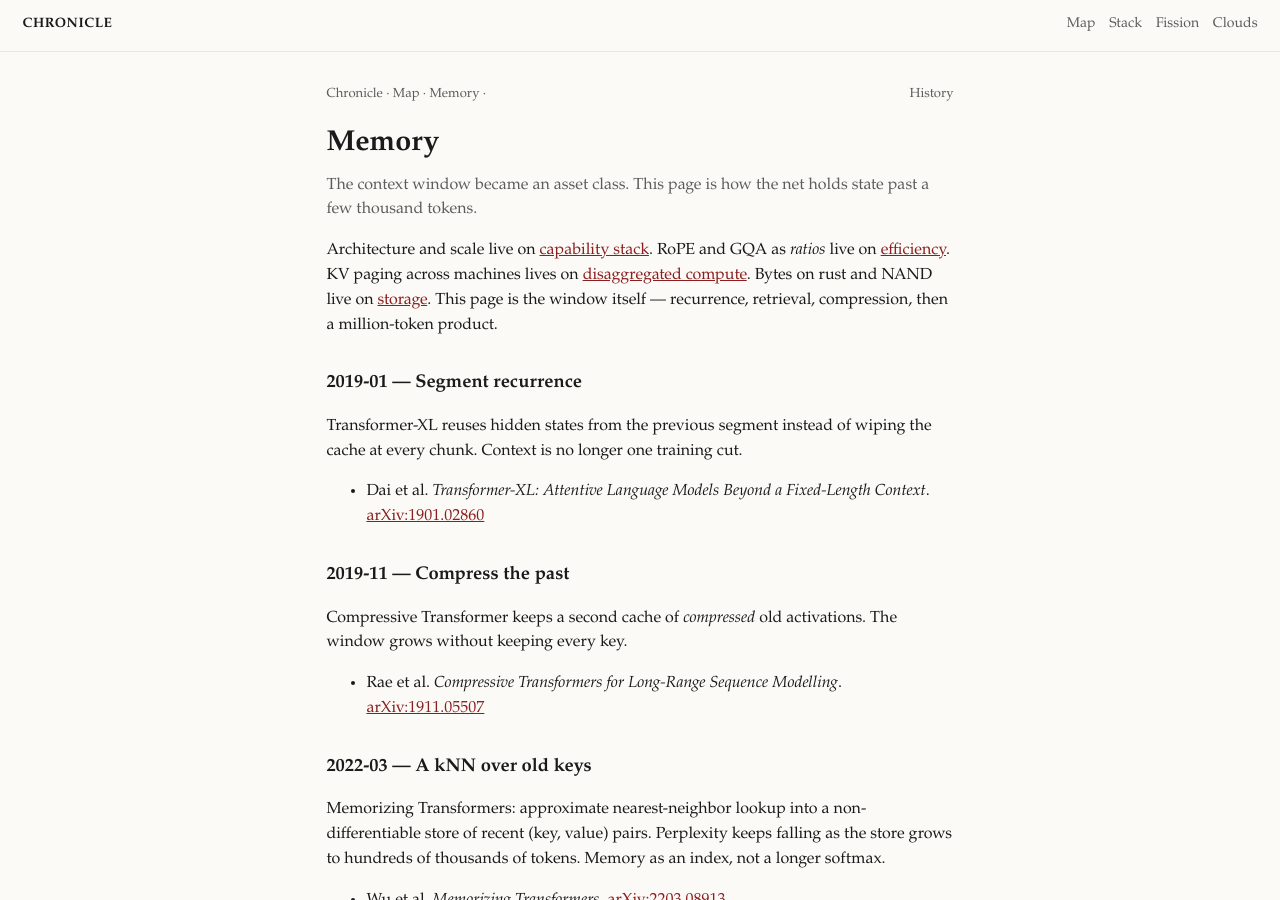
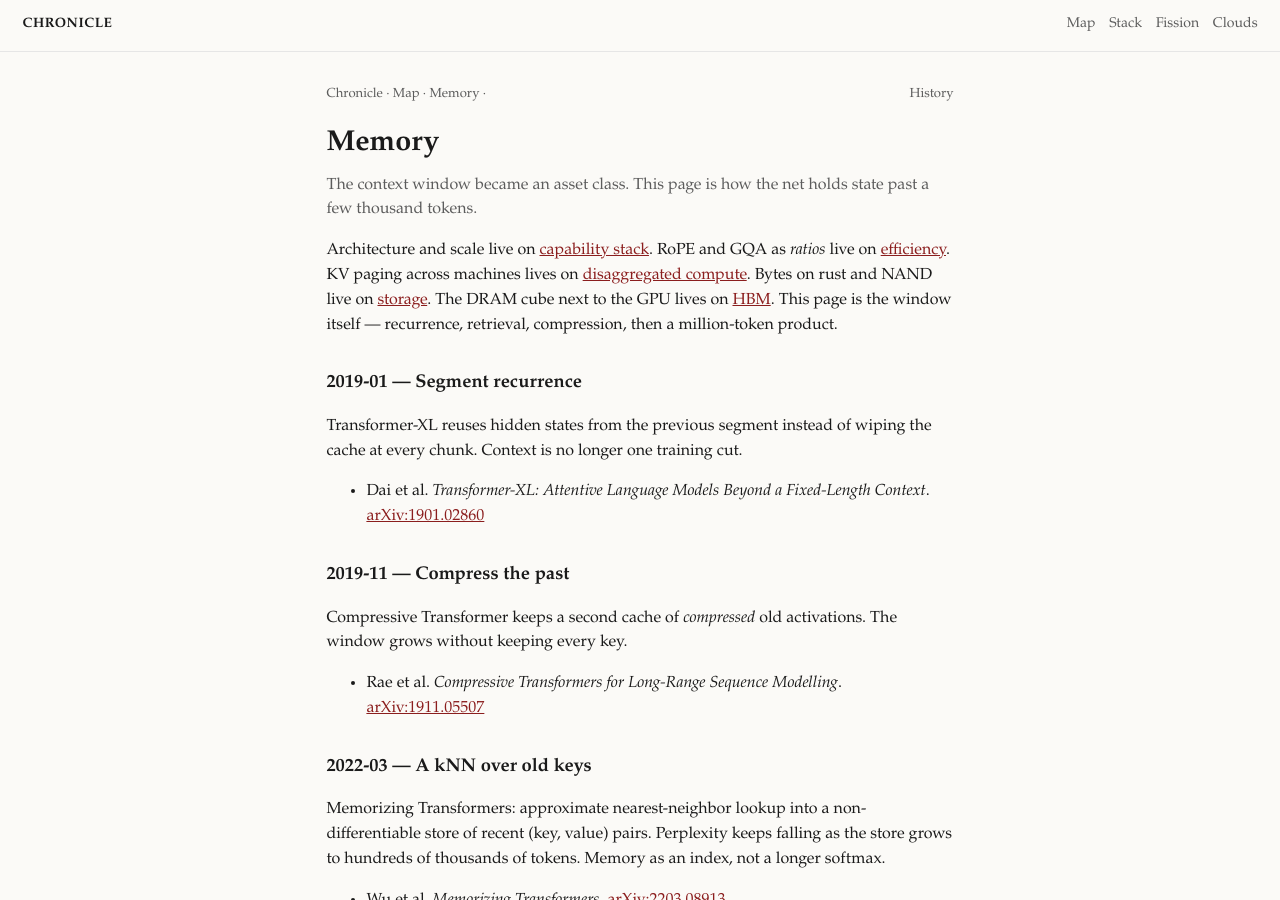
Before and after one commit to vandontduong/chronicle, a Jekyll site: the page built from timelines/memory.md, in a window 1280 px wide and 900 px high. Built offline with Jekyll 4.4.1, drawn with Linux system fonts in a browser that asks for light colours; some of the changed text lies outside the part shown.

Commit message:
Fix SpliceAI DOI; point memory at HBM

```diff
--- a/timelines/memory.md
+++ b/timelines/memory.md
@@ -8,7 +8,7 @@ permalink: /timelines/memory/
 
 <p class="meta">The context window became an asset class. This page is how the net holds state past a few thousand tokens.</p>
 
-Architecture and scale live on [capability stack]({{ '/timelines/capability-stack/' | relative_url }}). RoPE and GQA as *ratios* live on [efficiency]({{ '/timelines/efficiency/' | relative_url }}). KV paging across machines lives on [disaggregated compute]({{ '/timelines/disaggregated-compute/' | relative_url }}). Bytes on rust and NAND live on [storage]({{ '/timelines/storage/' | relative_url }}). This page is the window itself — recurrence, retrieval, compression, then a million-token product.
+Architecture and scale live on [capability stack]({{ '/timelines/capability-stack/' | relative_url }}). RoPE and GQA as *ratios* live on [efficiency]({{ '/timelines/efficiency/' | relative_url }}). KV paging across machines lives on [disaggregated compute]({{ '/timelines/disaggregated-compute/' | relative_url }}). Bytes on rust and NAND live on [storage]({{ '/timelines/storage/' | relative_url }}). The DRAM cube next to the GPU lives on [HBM]({{ '/timelines/hbm/' | relative_url }}). This page is the window itself — recurrence, retrieval, compression, then a million-token product.
 
 ## 2019-01 — Segment recurrence
 
@@ -54,4 +54,4 @@ Titans: a neural long-term memory that updates while the model runs, plus attent
 
 ## What this page is not
 
-A list of every long-context eval (Needle, RULER). Those land on [evals]({{ '/timelines/evals/' | relative_url }}) only if labs train against them. Linear RNNs and Mamba as *architecture alternatives* stay a pointer from [capability stack]({{ '/timelines/capability-stack/' | relative_url }}) until they change what ships. Exos / Ultrastar SKUs are [storage]({{ '/timelines/storage/' | relative_url }}).
+A list of every long-context eval (Needle, RULER). Those land on [evals]({{ '/timelines/evals/' | relative_url }}) only if labs train against them. Linear RNNs and Mamba as *architecture alternatives* stay a pointer from [capability stack]({{ '/timelines/capability-stack/' | relative_url }}) until they change what ships. Exos / Ultrastar SKUs are [storage]({{ '/timelines/storage/' | relative_url }}). HBM stacks and vendor quals are [HBM]({{ '/timelines/hbm/' | relative_url }}).
```
Also changed, not shown: timelines/illumina.md (+1 -1 lines).
